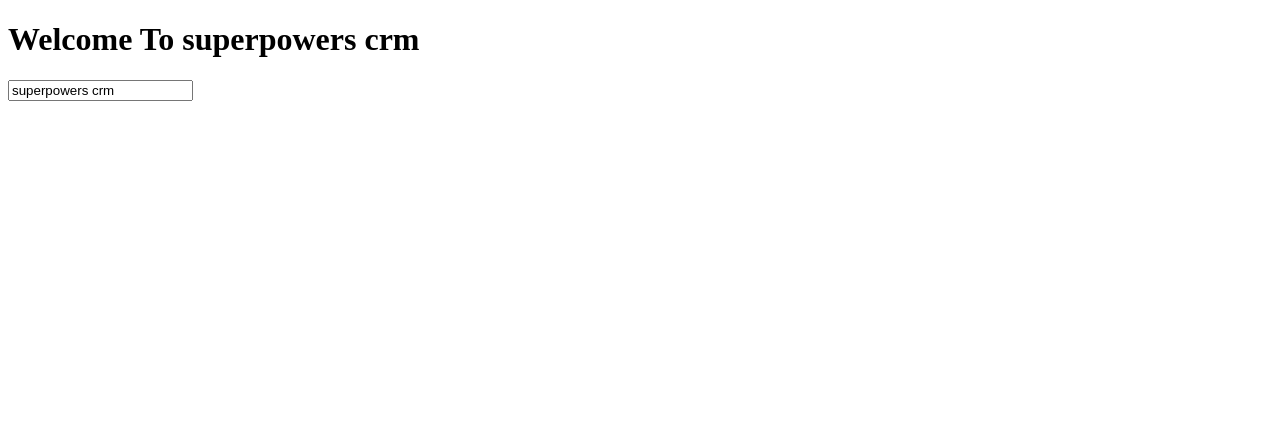
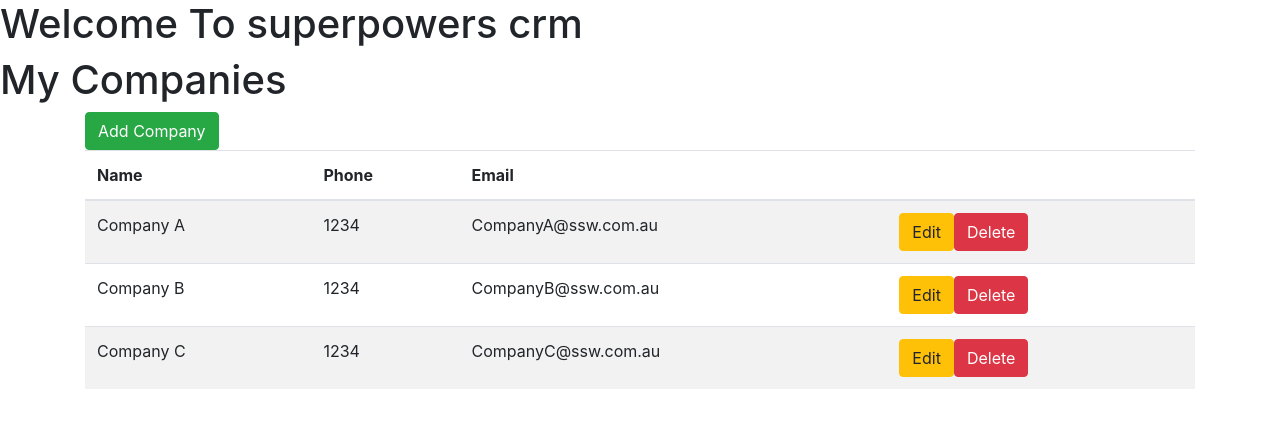
Before and after one commit to SSWConsulting/Angular-superpowers-nov-2020, an Angular app: page / in a window 1280 px wide. Shown: the top 428 px of the page. Built offline with nearby package versions, Linux system fonts and the light colour scheme.

Commit message:
added company list added bootstrap

```diff
--- a/package.json
+++ b/package.json
@@ -16,9 +16,12 @@
     "@angular/compiler": "~11.0.0",
     "@angular/core": "~11.0.0",
     "@angular/forms": "~11.0.0",
+    "@angular/localize": "~11.0.0",
     "@angular/platform-browser": "~11.0.0",
     "@angular/platform-browser-dynamic": "~11.0.0",
     "@angular/router": "~11.0.0",
+    "@ng-bootstrap/ng-bootstrap": "^8.0.0",
+    "bootstrap": "^4.5.0",
     "rxjs": "~6.6.0",
     "tslib": "^2.0.0",
     "zone.js": "~0.10.2"
--- a/src/app/app.component.html
+++ b/src/app/app.component.html
@@ -1,4 +1,4 @@
 
 <h1>Welcome To {{title}}</h1>
 
-<input type="text" [(ngModel)]="title" />
+<app-company-list></app-company-list>
--- /dev/null
+++ b/src/app/company/company-list/company-list.component.html
@@ -0,0 +1,33 @@
+<h1>
+  My Companies
+</h1>
+<div class="container">
+<button type="button" class="btn btn-success">Add Company</button>
+  <table class="table table-striped">
+    <thead>
+      <tr>
+        <th>Name</th>
+        <th>Phone</th>
+        <th>Email</th>
+        <th></th>
+      </tr>
+    </thead>
+    <tbody>
+      <tr *ngFor="let c of companies">
+        <td>
+          {{ c.name }}
+        </td>
+        <td>
+          {{ c.phone }}
+        </td>
+        <td>
+          {{ c.email }}
+        </td>
+        <td>
+          <button type="button" class="btn btn-warning">Edit</button>
+          <button type="button" class="btn btn-danger">Delete</button>
+        </td>
+      </tr>
+    </tbody>
+  </table>
+</div>
--- /dev/null
+++ b/src/app/company/company-list/company-list.component.ts
@@ -0,0 +1,27 @@
+import { Component, OnInit } from '@angular/core';
+import { Company } from '../company';
+
+@Component({
+  selector: 'app-company-list',
+  templateUrl: './company-list.component.html',
+  styleUrls: ['./company-list.component.scss']
+})
+export class CompanyListComponent implements OnInit {
+
+  constructor() { }
+
+  companies: Company[];
+
+  ngOnInit(): void {
+    this.getCompanies();
+  }
+
+  getCompanies(): void {
+    this.companies = [
+      {name: 'Company A', phone: 1234, email: 'CompanyA@ssw.com.au'},
+      {name: 'Company B', phone: 1234, email: 'CompanyB@ssw.com.au'},
+      {name: 'Company C', phone: 1234, email: 'CompanyC@ssw.com.au'},
+    ];
+  }
+
+}
--- /dev/null
+++ b/src/app/company/company.ts
@@ -0,0 +1,6 @@
+export interface Company {
+  id?: number;
+  name: string;
+  phone: number;
+  email: string;
+}
--- a/src/polyfills.ts
+++ b/src/polyfills.ts
@@ -1,3 +1,7 @@
+/***************************************************************************************************
+ * Load `$localize` onto the global scope - used if i18n tags appear in Angular templates.
+ */
+import '@angular/localize/init';
 /**
  * This file includes polyfills needed by Angular and is loaded before the app.
  * You can add your own extra polyfills to this file.
--- a/src/styles.scss
+++ b/src/styles.scss
@@ -1 +1,4 @@
 /* You can add global styles to this file, and also import other style files */
+
+/* Importing Bootstrap SCSS file. */
+@import '~bootstrap/scss/bootstrap';
```
Also changed, not shown: src/app/app.module.ts (+6 -2 lines), src/app/company/company-list/company-list.component.scss (added), 1 other file (tests, documents, lock files or other folders).
